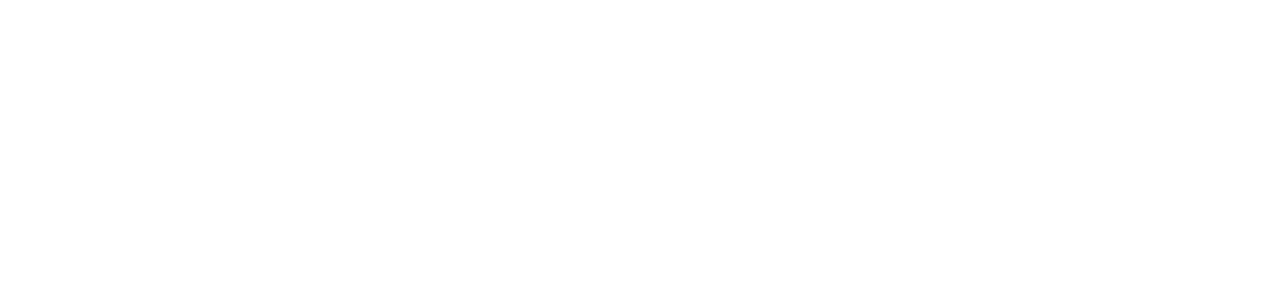
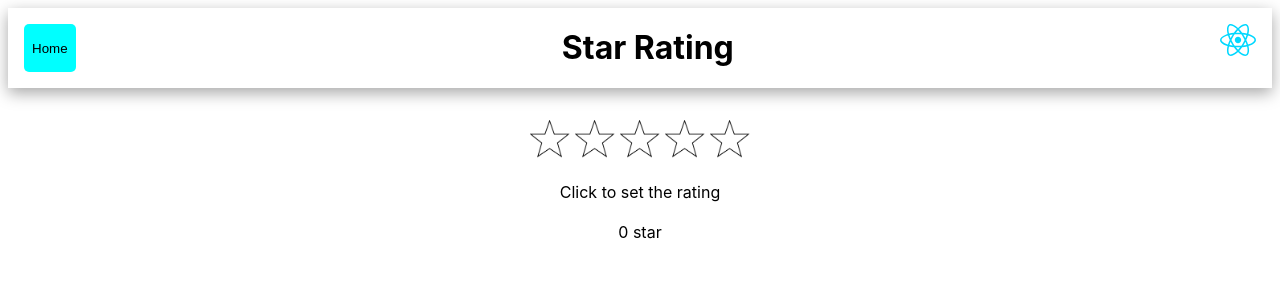
Before and after one commit to bhardwajr033/frontend-mini-challenges, a React (Vite) app: page /StarRating in a window 1280 px wide. Before the commit this address had no page. Shown: the top 300 px of the page. Built offline with nearby package versions, Linux system fonts and the light colour scheme.

Commit message:
completed star rating

```diff
--- a/src/App.css
+++ b/src/App.css
@@ -232,3 +232,10 @@
   background-color: beige;
   border-radius: 1rem;
 }
+
+.star-container{
+  margin-top: 2rem;
+  gap: 5px;
+  width: fit-content;
+  align-self: center;
+}
--- a/src/App.jsx
+++ b/src/App.jsx
@@ -9,6 +9,7 @@
 import ToastPopUp from "./pages/ToastPopUp";
 import CssShapes from "./pages/CssShapes";
 import PasswordStrength from "./pages/PasswordStrength";
+import StarRating from "./pages/StarRating";
 
 function App() {
   return (
@@ -22,6 +23,7 @@
         <Route path="/ToastPopUp" element={<ToastPopUp />} />
         <Route path="/CssShapes" element={<CssShapes />} />
         <Route path="/PasswordStrength" element={<PasswordStrength />} />
+        <Route path="/StarRating" element={<StarRating />} />
       </Routes>
     </BrowserRouter>
   );
--- a/src/pages/HomePage.jsx
+++ b/src/pages/HomePage.jsx
@@ -9,6 +9,7 @@
   { cardName: "Toast Popup", navigateTo: "/ToastPopUp" },
   { cardName: "CSS Shapes", navigateTo: "/CssShapes" },
   { cardName: "Password Strength", navigateTo: "/PasswordStrength" },
+  { cardName: "Star Rating", navigateTo: "/StarRating" },
 ];
 
 function HomePage() {
--- /dev/null
+++ b/src/pages/StarRating.jsx
@@ -0,0 +1,143 @@
+import React, { useState } from "react";
+import NavBar from "../components/NavBar";
+
+function StarRating() {
+  const [starState, setStarState] = useState({
+    first: true,
+    second: true,
+    third: true,
+    fourth: true,
+    fifth: true,
+  });
+
+  const [clickedStarState, setClickedStarState] = useState({
+    first: true,
+    second: true,
+    third: true,
+    fourth: true,
+    fifth: true,
+  });
+
+  const rating = Object.values(clickedStarState).reduce((acc, state) => {
+    if (!state) {
+      acc = acc + 1;
+    }
+    return acc;
+  }, 0);
+
+  function handleMouseEvent(event, isFixed) {
+    const targetStar = event.target.parentNode.getAttribute("id");
+    if (!targetStar) {
+      return;
+    }
+    switch (targetStar) {
+      case "first":
+        setStarState({
+          first: false,
+          second: true,
+          third: true,
+          fourth: true,
+          fifth: true,
+        });
+        break;
+      case "second":
+        setStarState({
+          first: false,
+          second: false,
+          third: true,
+          fourth: true,
+          fifth: true,
+        });
+        break;
+      case "third":
+        setStarState({
+          first: false,
+          second: false,
+          third: false,
+          fourth: true,
+          fifth: true,
+        });
+        break;
+      case "fourth":
+        setStarState({
+          first: false,
+          second: false,
+          third: false,
+          fourth: false,
+          fifth: true,
+        });
+        break;
+      case "fifth":
+        setStarState({
+          first: false,
+          second: false,
+          third: false,
+          fourth: false,
+          fifth: false,
+        });
+        break;
+      default:
+    }
+    if (isFixed) {
+      setClickedStarState(starState);
+    }
+  }
+
+  return (
+    <>
+      <NavBar pageHeading="Star Rating" />
+      <div className="flex-column">
+        <div
+          className="flex-row star-container"
+          onMouseMove={(event) => handleMouseEvent(event, false)}
+          onClick={(event) => handleMouseEvent(event, true)}
+          onMouseLeave={(event) => {
+            setStarState(clickedStarState);
+          }}
+        >
+          <div id="first">
+            {starState.first ? (
+              <img src="src/images/star.png" width="40px" />
+            ) : (
+              <img src="src/images/star-filled.png" width="40px" />
+            )}
+          </div>
+          <div id="second">
+            {starState.second ? (
+              <img src="src/images/star.png" width="40px" />
+            ) : (
+              <img src="src/images/star-filled.png" width="40px" />
+            )}
+          </div>
+          <div id="third">
+            {starState.third ? (
+              <img src="src/images/star.png" width="40px" />
+            ) : (
+              <img src="src/images/star-filled.png" width="40px" />
+            )}
+          </div>
+          <div id="fourth">
+            {starState.fourth ? (
+              <img src="src/images/star.png" width="40px" />
+            ) : (
+              <img src="src/images/star-filled.png" width="40px" />
+            )}
+          </div>
+          <div id="fifth">
+            {starState.fifth ? (
+              <img src="src/images/star.png" width="40px" />
+            ) : (
+              <img src="src/images/star-filled.png" width="40px" />
+            )}
+          </div>
+        </div>
+        <p>Click to set the rating</p>
+        <div>
+          {rating} star{rating > 1 ? "s" : ""}
+        </div>
+      </div>
+    </>
+  );
+}
+
+export default StarRating;
```
Also changed, not shown: src/images/star-filled.png (added), src/images/star.png (added).
